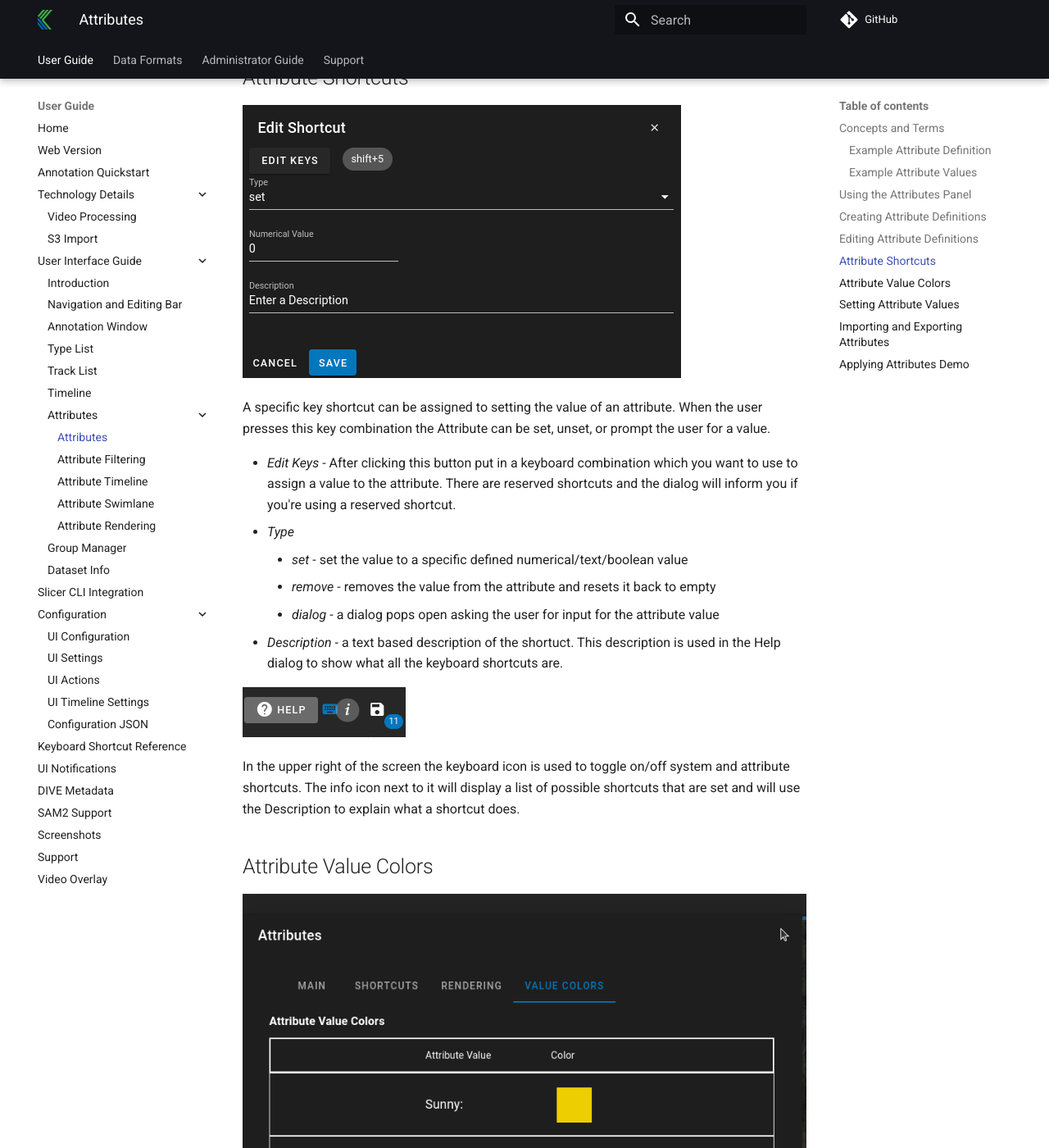
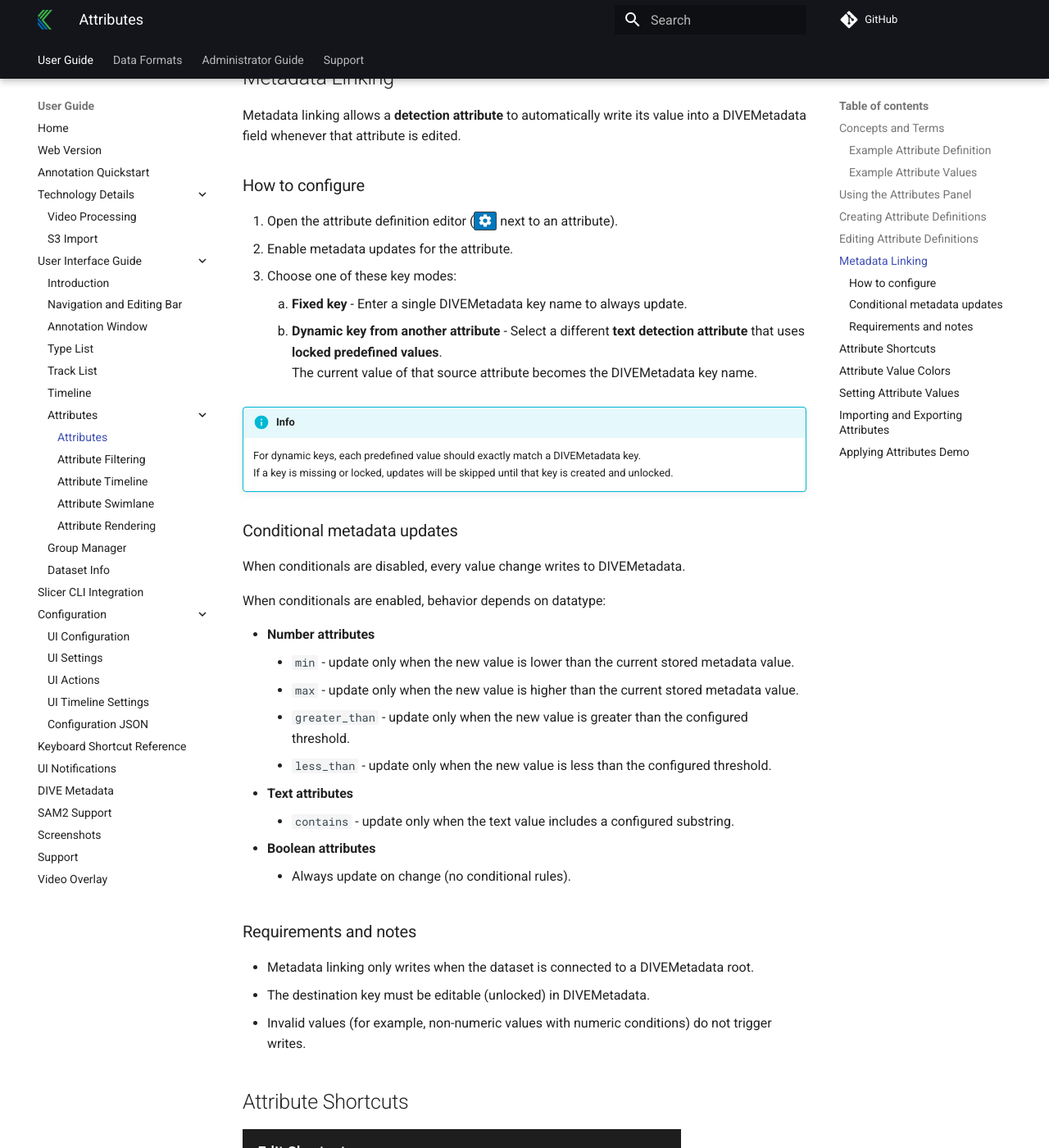
Before and after one commit to DigitalSlideArchive/dive-dsa, an MkDocs documentation site: the page built from docs/UI-Attributes.md, in a window 1280 px wide and 1400 px high, scrolled down 4814 px. Shown: the whole window at 82% size. Built offline with MkDocs 1.6.1 and Material for MkDocs 9.7.7, drawn with Linux system fonts in a browser that asks for light colours; comment, search, counter and statistics services are not loaded.

Commit message:
update documentation for Metadata Linking

```diff
--- a/docs/UI-Attributes.md
+++ b/docs/UI-Attributes.md
@@ -85,6 +85,46 @@ Click the ==:material-cog:== button next to an existing attribute to edit its de
 * *User Attribute* - This flag will set the attribute so that the storage of data is per user instead of globally.  By defauly attributes are stored on the dataset and are universal for each user that views/edits the dataset.  If this flag is set the attributes will be per user so that different user's when setting attributes will see different values.  This is stored in the TrackJSON structure under 'UserAttributes' key for track and detection attributes.  There is a new Sidebar called User Attribute Review which allows for reviewing of all user attributes.
 * *Color* - Allows specification of a custom color to represent the attribute when filtering or when graphing the attribute value
 
+## Metadata Linking
+
+Metadata linking allows a **detection attribute** to automatically write its value into a DIVEMetadata field whenever that attribute is edited.
+
+### How to configure
+
+1. Open the attribute definition editor (==:material-cog:== next to an attribute).
+1. Enable metadata updates for the attribute.
+1. Choose one of these key modes:
+    1. **Fixed key** - Enter a single DIVEMetadata key name to always update.
+    1. **Dynamic key from another attribute** - Select a different **text detection attribute** that uses **locked predefined values**.
+       The current value of that source attribute becomes the DIVEMetadata key name.
+
+!!! info
+
+    For dynamic keys, each predefined value should exactly match a DIVEMetadata key.
+    If a key is missing or locked, updates will be skipped until that key is created and unlocked.
+
+### Conditional metadata updates
+
+When conditionals are disabled, every value change writes to DIVEMetadata.
+
+When conditionals are enabled, behavior depends on datatype:
+
+- **Number attributes**
+    - `min` - update only when the new value is lower than the current stored metadata value.
+    - `max` - update only when the new value is higher than the current stored metadata value.
+    - `greater_than` - update only when the new value is greater than the configured threshold.
+    - `less_than` - update only when the new value is less than the configured threshold.
+- **Text attributes**
+    - `contains` - update only when the text value includes a configured substring.
+- **Boolean attributes**
+    - Always update on change (no conditional rules).
+
+### Requirements and notes
+
+- Metadata linking only writes when the dataset is connected to a DIVEMetadata root.
+- The destination key must be editable (unlocked) in DIVEMetadata.
+- Invalid values (for example, non-numeric values with numeric conditions) do not trigger writes.
+
 ## Attribute Shortcuts
 
 ![Edit Attribute Panel](images/Attributes/attributeShortcut.png)
```
